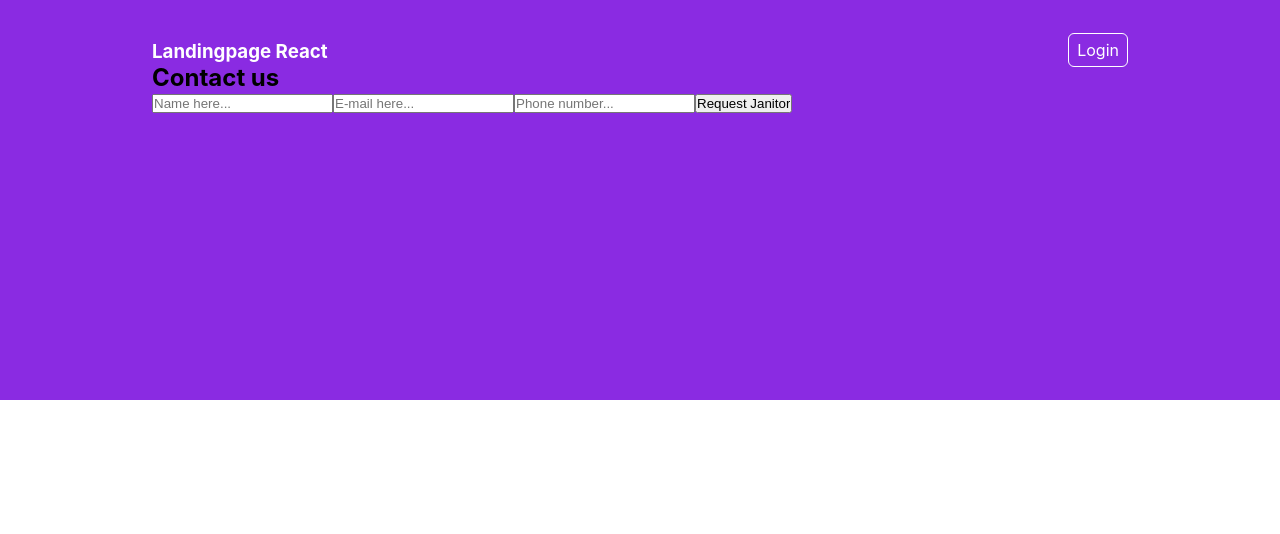
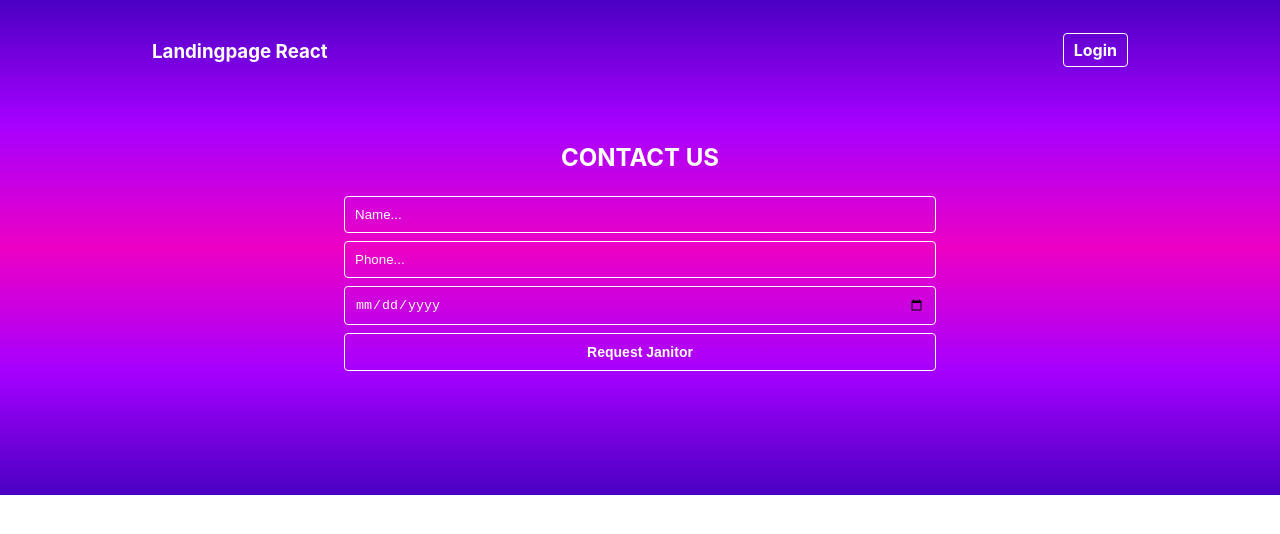
Before and after one commit to paulpessoa/getajanitor, a React (Create React App) app: page / in a window 1280 px wide. Shown: the top 534 px of the page. Built offline with nearby package versions, Linux system fonts and the light colour scheme.

Commit message:
form style

```diff
--- a/src/App.css
+++ b/src/App.css
@@ -13,7 +13,7 @@
 .main {
   padding: 40px;
   width: 100%;
-  background-color: blueviolet;
+  background-image: linear-gradient(to  bottom,   #4b00c2, #a600ff,  #ed00c4, #a600ff,  #4b00c2);
   min-height: 400px;
 }
 
@@ -33,11 +33,56 @@
   color: white;
   text-decoration: none;
   border: 1px solid #fff;
-  padding: 6px 8px;
-  border-radius: 6px;
+  padding: 6px 10px;
+  border-radius: 4px;
+  font-weight: bold;
 }
 
 .menu a:hover {
   background-color: #fff;
   color: blueviolet ;
 }
+
+
+.form {
+  margin: 80px auto;
+  width: 100%;
+  max-width: 600px;
+  text-align: center;
+  color: #fff;
+}
+
+.form h2 {
+  text-transform: uppercase;
+}
+
+.items-form {
+  display: flex;
+  flex-direction: column;
+  margin: 20px auto;
+}
+
+.items-form input {
+  padding: 10px;
+  margin: 4px;
+  background-color: blueviolet;
+  color: #fff;
+  border: 1px solid #fff;
+  border-radius: 4px;
+  background-color: transparent;
+}
+
+input::placeholder {
+  color: #fff;
+}
+
+input[type='submit'] {
+  font-weight: bold;
+  font-size: 14px;
+}
+
+input[type='submit']:hover {
+  background-color: #fff;
+  color: blueviolet;
+  cursor: pointer;
+}
--- a/src/App.js
+++ b/src/App.js
@@ -19,9 +19,9 @@ function App() {
                   <form>
                       <h2>Contact us</h2>
                       <div className='items-form'>
-                          <input type="text" placeholder='Name here...'/>
-                          <input type="email" placeholder='E-mail here...'/>
-                          <input type="tel" placeholder='Phone number...' required/>
+                          <input type="text" placeholder='Name...'/>
+                          <input type="tel" placeholder='Phone...' required/>
+                          <input type="date" required/>
                           <input type="submit" value='Request Janitor'/>
 
                       </div>
```
